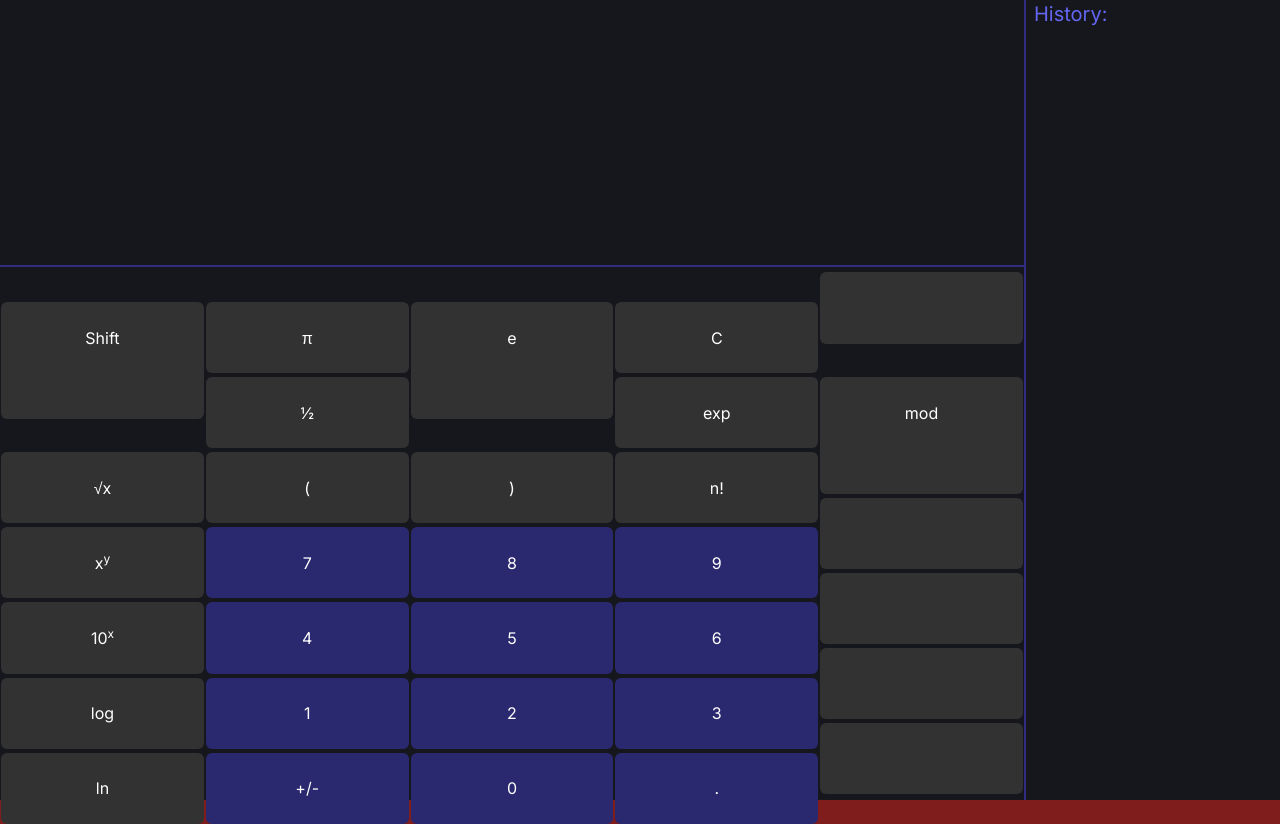
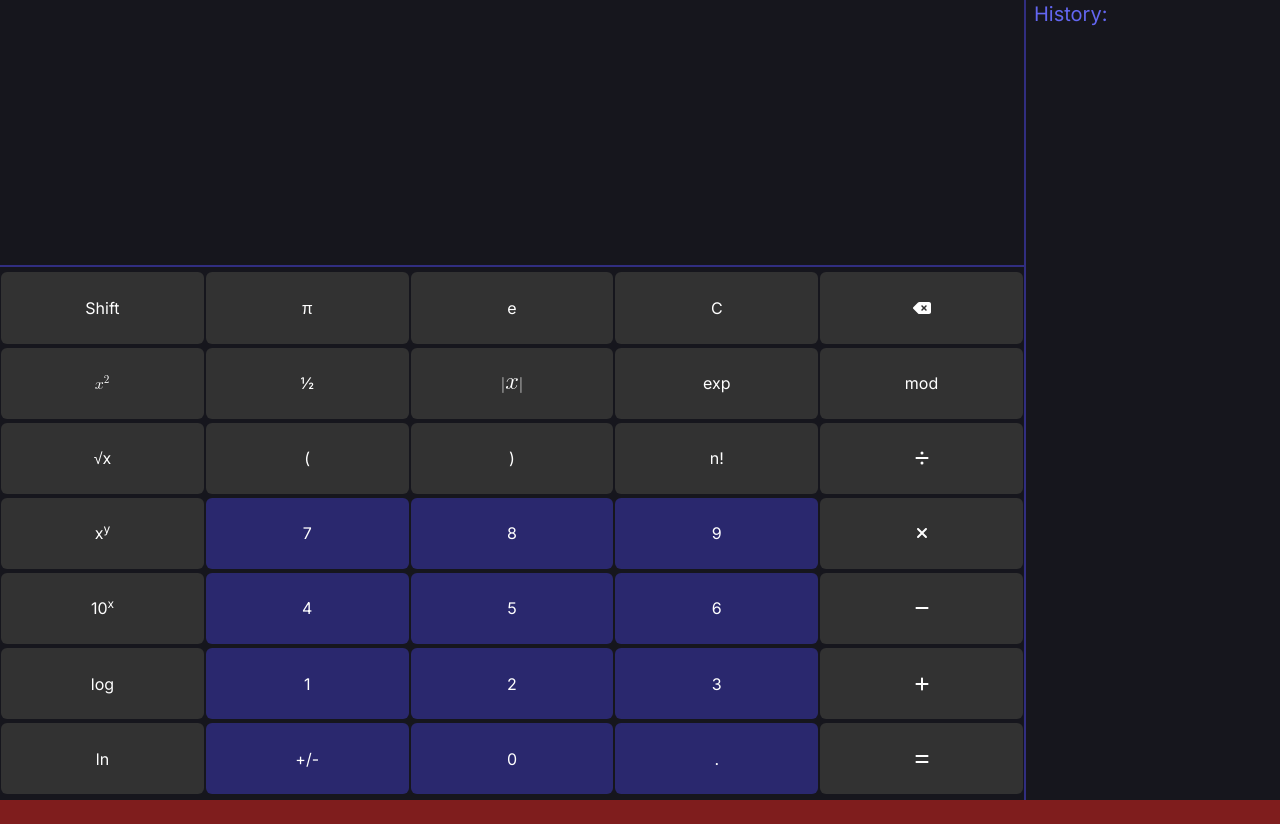
Before and after one commit to SuchWowEl/Practice-Apps, a Next.js app in the folder react-calculator/react-calculator/: page / in a window 1280 px wide. After the commit the page ends 800 px from the top, so only its background shows below. Built offline with nearby package versions, Linux system fonts and the light colour scheme.

Commit message:
feat: Add js for fa icons / <math>

```diff
--- /dev/null
+++ b/react-calculator/react-calculator/app/jsx-resources.js
@@ -0,0 +1,82 @@
+import { FontAwesomeIcon } from "@fortawesome/react-fontawesome";
+import {
+  faBackspace,
+  faXmark,
+  faDivide,
+  faMinus,
+  faPlus,
+  faEquals,
+} from "@fortawesome/free-solid-svg-icons";
+
+export const backspace = <FontAwesomeIcon icon={faBackspace} />;
+
+export const x2 = (
+  <math xmlns="http://www.w3.org/1998/Math/MathML">
+    <msup>
+      <mi>x</mi>
+      <mn>2</mn>
+    </msup>
+  </math>
+);
+
+// export const one_over_x = (
+//   <math>
+//     <mfrac>
+//       <mn>1</mn>
+//       <msup>
+//         <mi>x</mi>
+//         <mo>&minus;1</mo>
+//       </msup>
+//     </mfrac>
+//   </math>
+// );
+
+export const bar_x_bar = (
+  <math xmlns="http://www.w3.org/1998/Math/MathML">
+    <mo>|</mo>
+    <mrow>
+      <mstyle mathsize="1.5em">
+        <mi>x</mi>
+      </mstyle>
+    </mrow>
+    <mo>|</mo>
+  </math>
+);
+
+export const divide = (
+  <FontAwesomeIcon icon={faDivide} style={{ color: "#ffffff" }} />
+);
+
+export const multiply = (
+  <FontAwesomeIcon icon={faXmark} style={{ color: "#ffffff" }} />
+);
+
+export const minus = (
+  <FontAwesomeIcon icon={faMinus} style={{ color: "#ffffff" }} />
+);
+
+export const plus = (
+  <FontAwesomeIcon icon={faPlus} style={{ color: "#ffffff" }} />
+);
+
+export const equals = (
+  <FontAwesomeIcon icon={faEquals} style={{ color: "#ffffff" }} />
+);
+
+// export const square_root = (
+//   <math>
+//     <mroot>
+//       <mi>x</mi>
+//       <mn>2</mn>
+//     </mroot>
+//   </math>
+// );
+
+// export const nfactorial = (
+//   <>
+//     <i style={{font-style: "italic", font-family: "cursive"}}>n</i>
+//     <i style="font-style: italic; font-family: cursive;">n</i>!
+//   </>
+// );
+
+// export { any };
```
